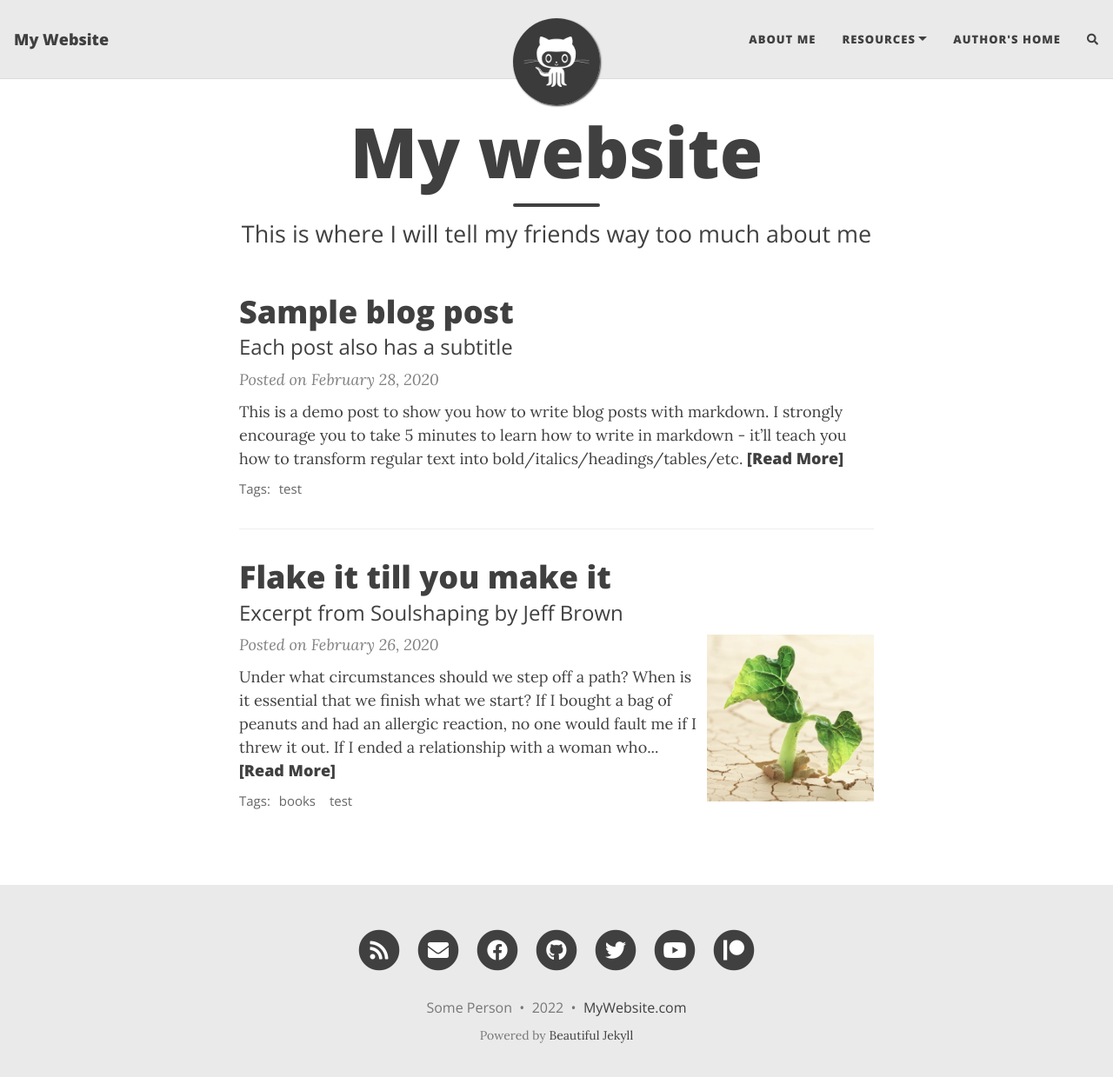
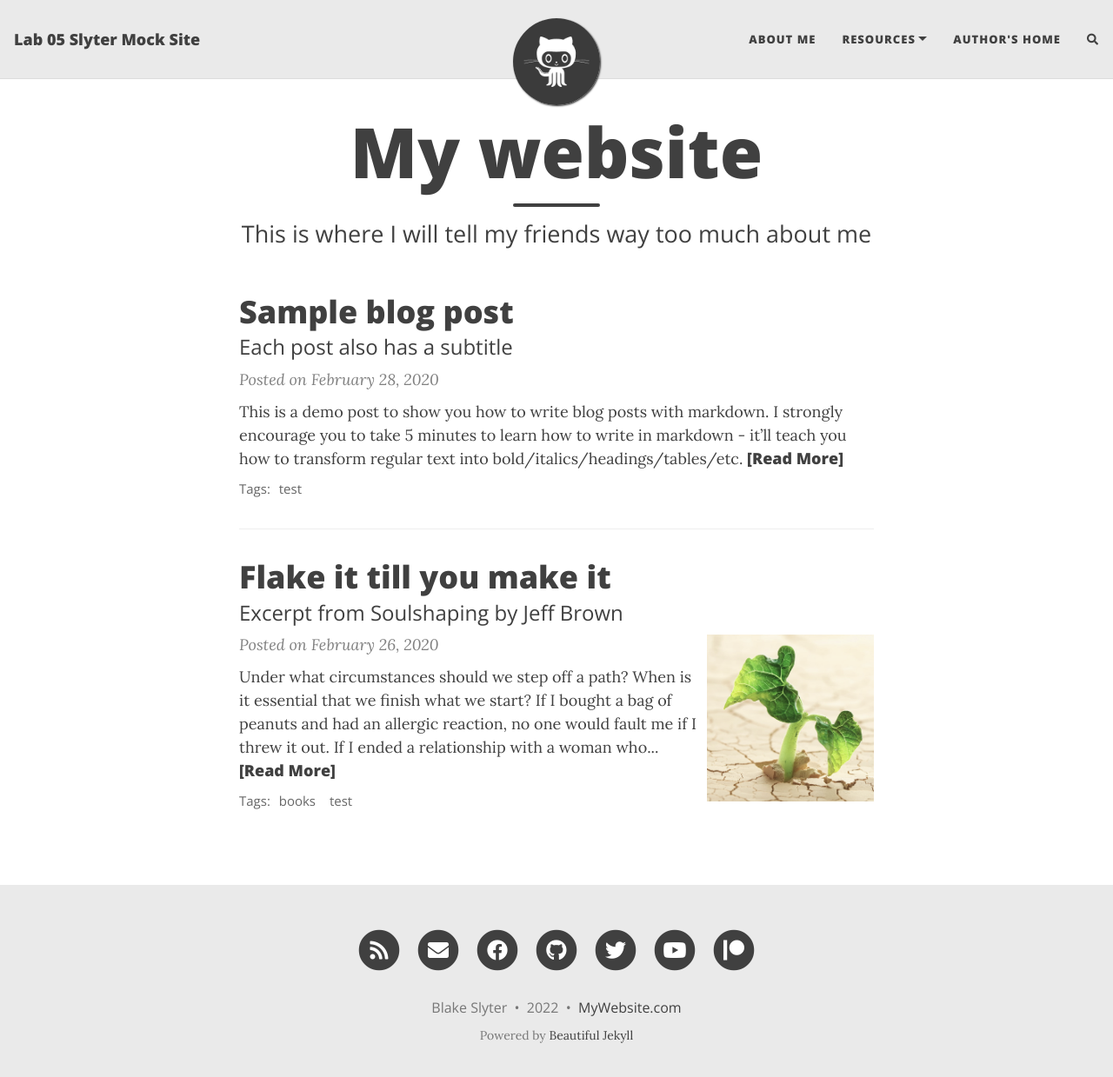
Before and after one commit to Bslyter/bslyter.github.io, a Jekyll site: the page built from index.html, in a window 1280 px wide and 1252 px high. Shown: the top 1239 px of the window at 87% size. Built offline with Jekyll 4.4.1, drawn with Linux system fonts in a browser that asks for light colours; nearby versions of some CDN libraries; the list of posts is cut into pages by our own code; comment, search, counter and statistics services are not loaded.

Commit message:
Update _config.yml

```diff
--- a/_config.yml
+++ b/_config.yml
@@ -6,10 +6,10 @@
 # --- Required options --- #
 
 # Name of website
-title: My Website
+title: Lab 05 Slyter Mock Site
 
 # Your name to show in the footer
-author: Some Person
+author: Blake Slyter
 
 # --- List of links in the navigation bar --- #
 
```
